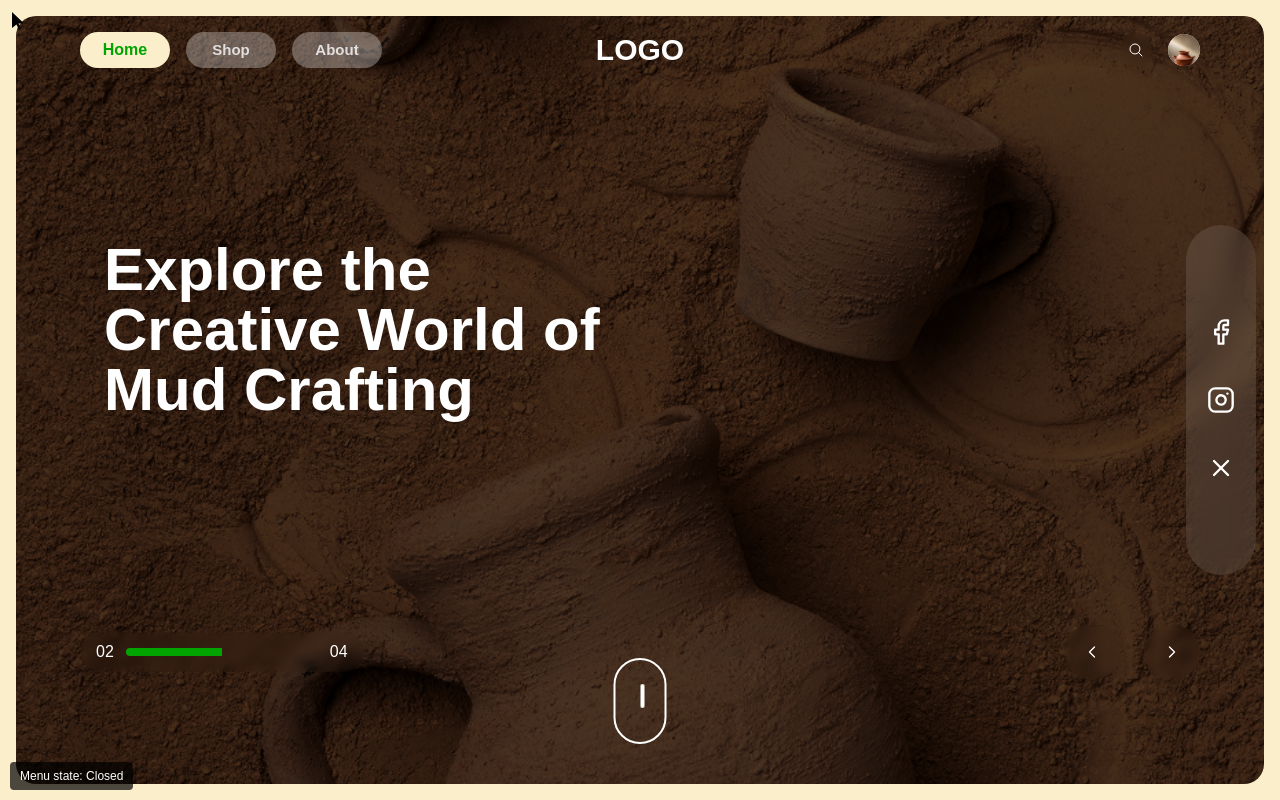
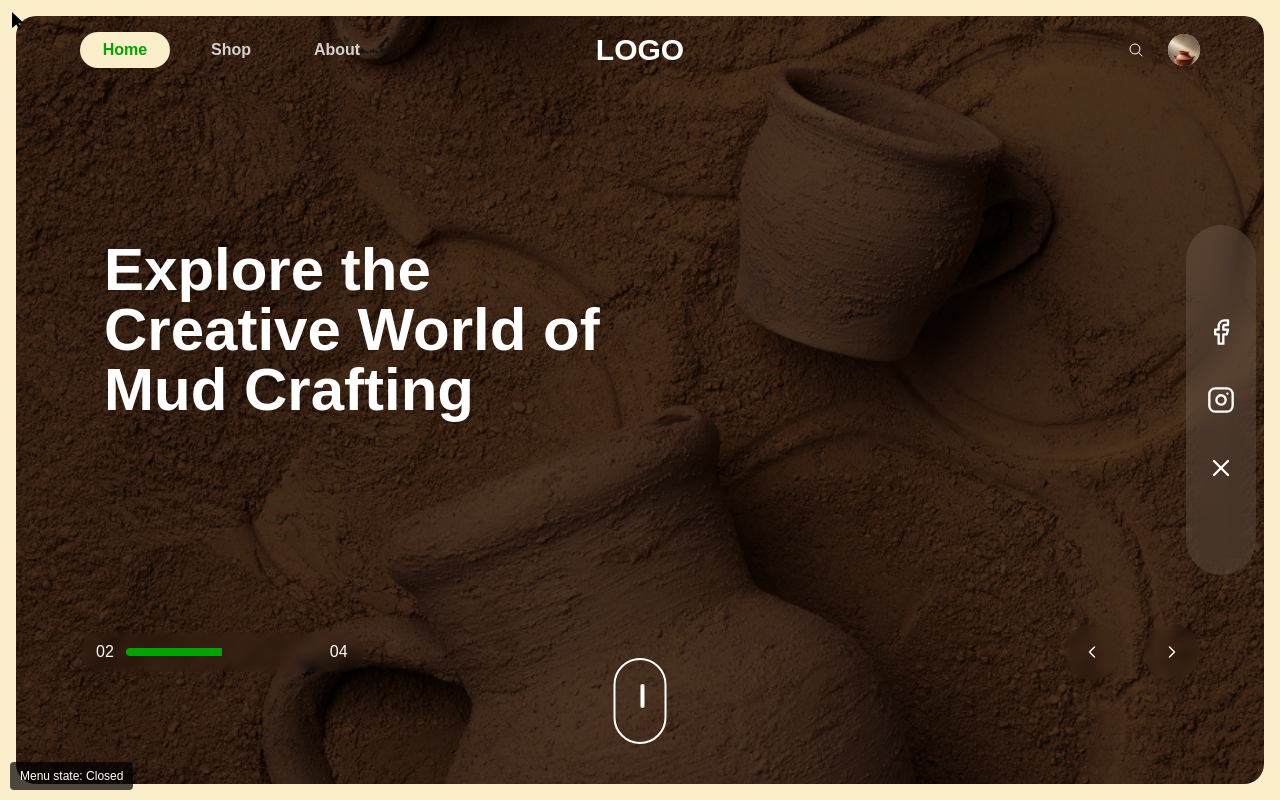
Before and after one commit to M0hammedHaris/mud_potter, a Next.js app: page / in a window 1280 px wide. Shown: the top 800 px of the page. Built offline with nearby package versions, Linux system fonts and the light colour scheme.

Commit message:
feat: refactor desktop navigation buttons to use dynamic rendering from navItems array

```diff
--- a/src/components/navigation.tsx
+++ b/src/components/navigation.tsx
@@ -83,24 +83,20 @@ export function Navigation() {
                 {/* Desktop navigation */}
                 <div className="hidden md:flex items-center gap-4" style={{ width: "auto", height: "36px" }}>
                     {/* Navigation Items */}
-                    <Button
-                        variant="ghost"
-                        className="flex justify-center items-center px-4 py-1 w-[90px] h-[36px] bg-secondary rounded-[18px] text-primary text-[16px] font-semibold hover:bg-secondary/90"
-                    >
-                        Home
-                    </Button>
-                    <Button
-                        variant="ghost"
-                        className="flex justify-center items-center px-4 py-1 w-[90px] h-[36px] bg-white/30 rounded-[18px] text-white/80 text-[15px] font-semibold hover:bg-white/40"
-                    >
-                        Shop
-                    </Button>
-                    <Button
-                        variant="ghost"
-                        className="flex justify-center items-center px-4 py-1 w-[90px] h-[36px] bg-white/30 rounded-[18px] text-white/80 text-[15px] font-semibold hover:bg-white/40"
-                    >
-                        About
-                    </Button>
+                    {navItems.map((item, index) => (
+                        <Button
+                            key={item.label}
+                            variant="ghost"
+                            className={`flex justify-center items-center px-4 py-1 w-[90px] h-[36px] text-[16px] font-semibold transition-all ${
+                                index === activeIndex
+                                ? "bg-secondary rounded-[18px] text-primary"
+                                : "bg-transparent text-white/80 hover:bg-white/30 hover:rounded-[18px]"
+                            }`}
+                            onClick={() => setActiveIndex(index)}
+                        >
+                            {item.label}
+                        </Button>
+                    ))}
                 </div>
 
                 <div className="absolute left-1/2 transform -translate-x-1/2 text-2xl md:text-3xl font-bold text-white">LOGO</div>
```
